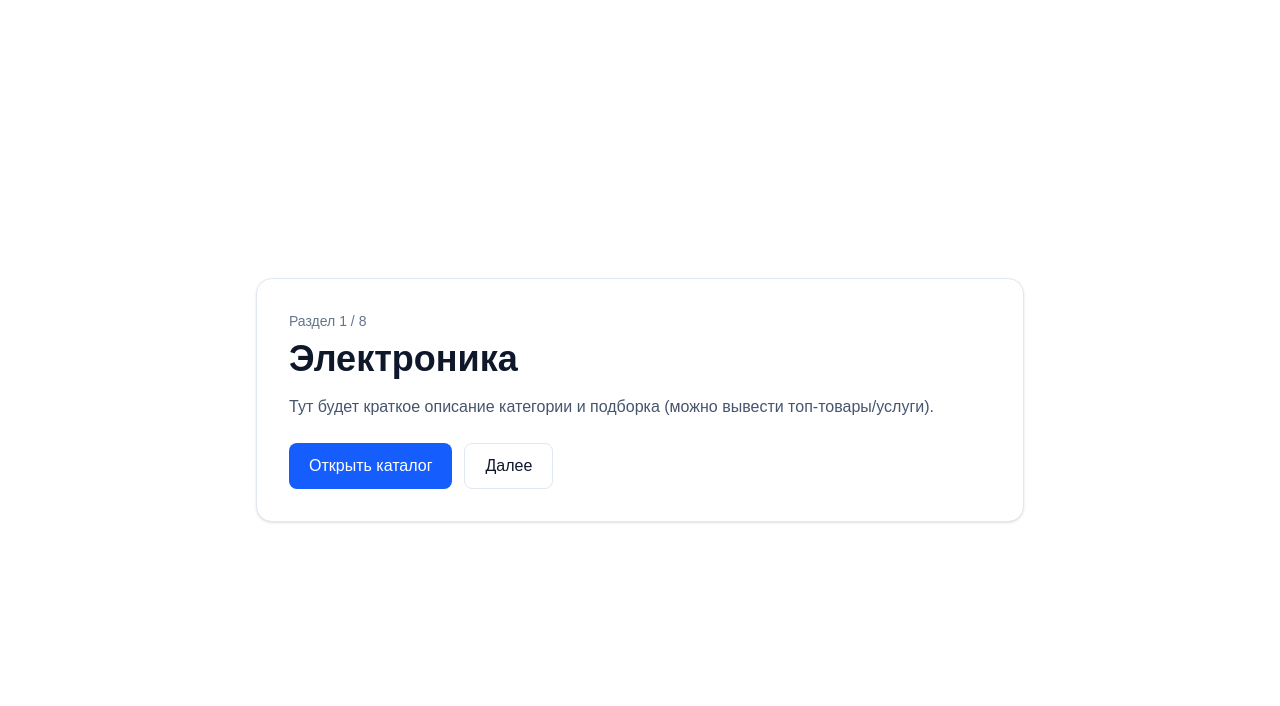
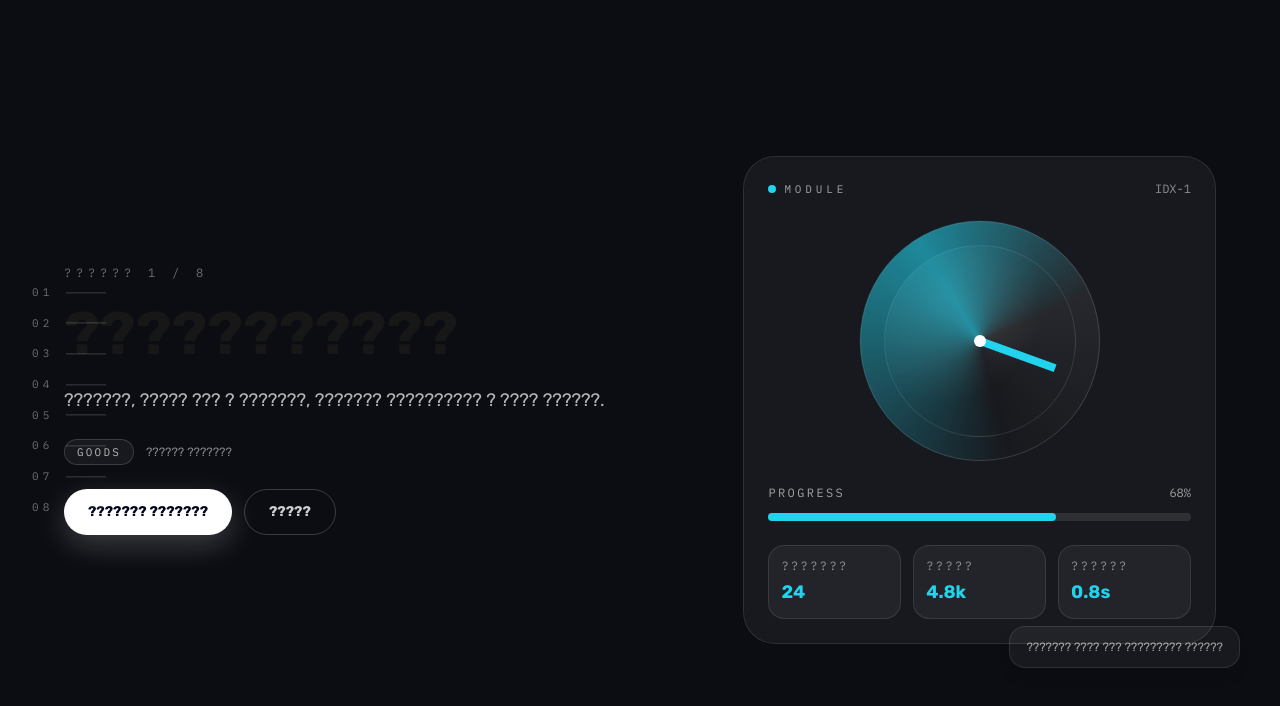
Before and after one commit to solomonczyk/Izborator, a Next.js app in the folder frontend/: page /en/sections in a window 1280 px wide. Shown: the top 706 px of the page. Built offline with nearby package versions, Linux system fonts and the light colour scheme.

Commit message:
feat: redesign sections prototype

```diff
--- a/frontend/app/[locale]/sections/page.tsx
+++ b/frontend/app/[locale]/sections/page.tsx
@@ -1,45 +1,296 @@
 import Link from "next/link"
+import { IBM_Plex_Mono, Rubik } from "next/font/google"
+
+const rubik = Rubik({
+  subsets: ["latin", "cyrillic"],
+  weight: ["400", "500", "700"],
+  display: "swap",
+})
+
+const plexMono = IBM_Plex_Mono({
+  subsets: ["latin"],
+  weight: ["400", "600"],
+  display: "swap",
+})
 
 const sections = [
-  { id: "electronics", title: "Электроника", href: "/catalog?type=good&category=electronics" },
-  { id: "food", title: "Еда и напитки", href: "/catalog?type=good&category=food" },
-  { id: "fashion", title: "Мода и обувь", href: "/catalog?type=good&category=fashion" },
-  { id: "home", title: "Дом и сад", href: "/catalog?type=good&category=home" },
-  { id: "sport", title: "Спорт и отдых", href: "/catalog?type=good&category=sport" },
-  { id: "auto", title: "Авто-мото", href: "/catalog?type=good&category=auto" },
-  { id: "services", title: "Услуги", href: "/catalog?type=service" },
-  { id: "finance", title: "Финансовые услуги", href: "/catalog?type=service&category=finance" },
+  {
+    id: "electronics",
+    title: "???????????",
+    blurb: "???????, ????? ??? ? ???????, ??????? ?????????? ? ???? ??????.",
+    href: "/catalog?type=good&category=electronics",
+    mode: "GOODS",
+    accent: "#22d3ee",
+    accentSoft: "rgba(34, 211, 238, 0.35)",
+    progress: 68,
+    stats: [
+      { label: "???????", value: "24" },
+      { label: "?????", value: "4.8k" },
+      { label: "??????", value: "0.8s" },
+    ],
+  },
+  {
+    id: "food",
+    title: "??? ? ???????",
+    blurb: "??????????? ??? ???????: ?? ????????? ???????? ?? ??????? ?????.",
+    href: "/catalog?type=good&category=food",
+    mode: "GOODS",
+    accent: "#34d399",
+    accentSoft: "rgba(52, 211, 153, 0.35)",
+    progress: 54,
+    stats: [
+      { label: "????", value: "12" },
+      { label: "????", value: "2.1k" },
+      { label: "????", value: "0.6s" },
+    ],
+  },
+  {
+    id: "fashion",
+    title: "???? ? ?????",
+    blurb: "????????? ? ???????, ????????? ? ????? ??????? ??????.",
+    href: "/catalog?type=good&category=fashion",
+    mode: "GOODS",
+    accent: "#a78bfa",
+    accentSoft: "rgba(167, 139, 250, 0.35)",
+    progress: 72,
+    stats: [
+      { label: "???????", value: "18" },
+      { label: "???????", value: "64" },
+      { label: "?????", value: "3.2" },
+    ],
+  },
+  {
+    id: "home",
+    title: "??? ? ???",
+    blurb: "????????????, ??? ?????? ?????? ????????? ????? ???????? ????.",
+    href: "/catalog?type=good&category=home",
+    mode: "GOODS",
+    accent: "#f97316",
+    accentSoft: "rgba(249, 115, 22, 0.35)",
+    progress: 46,
+    stats: [
+      { label: "????????", value: "11" },
+      { label: "??????", value: "740" },
+      { label: "?????", value: "0.9" },
+    ],
+  },
+  {
+    id: "sport",
+    title: "????? ? ?????",
+    blurb: "???????? ????????: ??????????, ???????????, ??????????????.",
+    href: "/catalog?type=good&category=sport",
+    mode: "GOODS",
+    accent: "#38bdf8",
+    accentSoft: "rgba(56, 189, 248, 0.35)",
+    progress: 61,
+    stats: [
+      { label: "??????????", value: "15" },
+      { label: "?????", value: "118" },
+      { label: "????", value: "2.4" },
+    ],
+  },
+  {
+    id: "auto",
+    title: "????-????",
+    blurb: "????????, ??? ?????? ? ??????? ???????? ? ?????? ??????.",
+    href: "/catalog?type=good&category=auto",
+    mode: "GOODS",
+    accent: "#f43f5e",
+    accentSoft: "rgba(244, 63, 94, 0.35)",
+    progress: 57,
+    stats: [
+      { label: "????", value: "19" },
+      { label: "????????", value: "3.6" },
+      { label: "????", value: "0.7s" },
+    ],
+  },
+  {
+    id: "services",
+    title: "??????",
+    blurb: "?????? ???????? ???????: ?????, ???????, ???? ? ???????.",
+    href: "/catalog?type=service",
+    mode: "SERVICE",
+    accent: "#f59e0b",
+    accentSoft: "rgba(245, 158, 11, 0.35)",
+    progress: 80,
+    stats: [
+      { label: "????????", value: "27" },
+      { label: "?????????", value: "5" },
+      { label: "????", value: "0.5s" },
+    ],
+  },
+  {
+    id: "finance",
+    title: "?????????? ??????",
+    blurb: "??????, ??????? ???????, ???????? ? ???????? ???????.",
+    href: "/catalog?type=service&category=finance",
+    mode: "SERVICE",
+    accent: "#14b8a6",
+    accentSoft: "rgba(20, 184, 166, 0.35)",
+    progress: 63,
+    stats: [
+      { label: "????????", value: "9" },
+      { label: "????", value: "0.3" },
+      { label: "?????", value: "1.1k" },
+    ],
+  },
 ]
 
 export default function SectionsPage() {
   return (
-    <main className="h-screen overflow-y-scroll snap-y snap-mandatory">
+    <main
+      className={`${rubik.className} relative h-screen overflow-y-scroll snap-y snap-mandatory bg-[#0b0d12] text-white`}
+    >
+      <style jsx global>{`
+        @keyframes rise {
+          from { opacity: 0; transform: translateY(16px); }
+          to { opacity: 1; transform: translateY(0); }
+        }
+        @keyframes drift {
+          from { transform: translateY(0); }
+          50% { transform: translateY(-12px); }
+          to { transform: translateY(0); }
+        }
+        @keyframes spinSlow {
+          from { transform: rotate(0deg); }
+          to { transform: rotate(360deg); }
+        }
+      `}</style>
+
+      <div className="pointer-events-none fixed inset-0 -z-10">
+        <div className="absolute inset-0 bg-[radial-gradient(circle_at_20%_20%,rgba(148,163,184,0.15),transparent_40%),radial-gradient(circle_at_80%_10%,rgba(56,189,248,0.12),transparent_35%),radial-gradient(circle_at_50%_80%,rgba(15,23,42,0.9),transparent_55%)]" />
+        <div className="absolute inset-0 opacity-40 mix-blend-soft-light [background-image:linear-gradient(rgba(255,255,255,0.04)_1px,transparent_1px),linear-gradient(90deg,rgba(255,255,255,0.04)_1px,transparent_1px)] [background-size:64px_64px]" />
+      </div>
+
+      <nav className="hidden lg:flex fixed left-8 top-1/2 -translate-y-1/2 flex-col gap-4 z-20">
+        {sections.map((s, idx) => (
+          <a
+            key={s.id}
+            href={`#${s.id}`}
+            className="group flex items-center gap-3 text-xs uppercase tracking-[0.35em] text-white/40 hover:text-white"
+          >
+            <span className={`${plexMono.className} text-[11px]`}>{`0${idx + 1}`}</span>
+            <span className="h-px w-10 bg-white/20 group-hover:bg-white" />
+          </a>
+        ))}
+      </nav>
+
       {sections.map((s, idx) => (
         <section
           key={s.id}
           id={s.id}
-          className="h-screen snap-start flex items-center justify-center px-6"
+          style={{
+            ["--accent" as string]: s.accent,
+            ["--accent-soft" as string]: s.accentSoft,
+          }}
+          className="relative h-screen snap-start flex items-center justify-center px-6"
         >
-          <div className="w-full max-w-3xl rounded-2xl border border-slate-200 bg-white p-8 shadow-sm">
-            <div className="text-sm text-slate-500 mb-2">Раздел {idx + 1} / {sections.length}</div>
-            <h1 className="text-4xl font-bold text-slate-900 mb-4">{s.title}</h1>
-            <p className="text-slate-600 mb-6">
-              Тут будет краткое описание категории и подборка (можно вывести топ-товары/услуги).
+          <div className="absolute inset-0 -z-10">
+            <div className="absolute -left-20 top-10 h-64 w-64 rounded-full blur-3xl" style={{ background: "var(--accent-soft)" }} />
+            <div className="absolute right-0 bottom-0 h-72 w-72 rounded-full blur-[120px]" style={{ background: "var(--accent)" }} />
+          </div>
+
+          <div className="grid w-full max-w-6xl gap-10 lg:grid-cols-[1.15fr_0.85fr] items-center">
+            <div className="space-y-6">
+              <div className={`${plexMono.className} text-xs uppercase tracking-[0.4em] text-white/40 motion-safe:animate-[rise_0.8s_ease-out]`}>
+                ?????? {idx + 1} / {sections.length}
+              </div>
+              <h1 className="text-4xl sm:text-6xl font-semibold leading-[0.95] motion-safe:animate-[rise_0.9s_ease-out]">
+                {s.title}
+              </h1>
+              <p className="text-white/70 text-lg leading-relaxed max-w-xl motion-safe:animate-[rise_1s_ease-out]">
+                {s.blurb}
               </p>
 
-            <div className="flex gap-3">
+              <div className="flex flex-wrap items-center gap-3">
+                <span
+                  className={`${plexMono.className} rounded-full border border-white/15 bg-white/5 px-3 py-1 text-[11px] uppercase tracking-[0.2em] text-white/70`}
+                >
+                  {s.mode}
+                </span>
+                <span className="text-xs text-white/50">?????? ???????</span>
+              </div>
+
+              <div className="flex flex-wrap gap-3">
                 <Link
                   href={s.href}
-                className="inline-flex items-center justify-center rounded-lg bg-blue-600 px-5 py-2.5 text-white font-medium hover:bg-blue-700"
+                  className="inline-flex items-center justify-center rounded-full bg-white text-slate-950 px-6 py-3 text-sm font-semibold shadow-[0_10px_30px_rgba(255,255,255,0.2)] hover:shadow-[0_12px_38px_rgba(255,255,255,0.25)]"
                 >
-                Открыть каталог
+                  ??????? ???????
                 </Link>
                 <a
                   href={idx < sections.length - 1 ? `#${sections[idx + 1].id}` : `#${sections[0].id}`}
-                className="inline-flex items-center justify-center rounded-lg border border-slate-200 px-5 py-2.5 text-slate-900 font-medium hover:bg-slate-50"
+                  className="inline-flex items-center justify-center rounded-full border border-white/20 px-6 py-3 text-sm font-semibold text-white/80 hover:text-white"
                 >
-                Далее
+                  ?????
                 </a>
+              </div>
+            </div>
+
+            <div className="relative">
+              <div className="rounded-[32px] border border-white/10 bg-white/5 p-6 backdrop-blur">
+                <div className="flex items-center justify-between">
+                  <div className="flex items-center gap-2">
+                    <span className="h-2 w-2 rounded-full" style={{ background: "var(--accent)" }} />
+                    <span className={`${plexMono.className} text-[11px] uppercase tracking-[0.35em] text-white/60`}>
+                      Module
+                    </span>
+                  </div>
+                  <span className={`${plexMono.className} text-xs text-white/50`}>{`IDX-${idx + 1}`}</span>
+                </div>
+
+                <div className="mt-6 flex flex-col items-center gap-6">
+                  <div className="relative w-full max-w-[240px]">
+                    <div className="aspect-square rounded-full border border-white/15 p-6">
+                      <div
+                        className="absolute inset-6 rounded-full border border-white/10"
+                        style={{ background: "radial-gradient(circle at 30% 30%, rgba(255,255,255,0.12), transparent 55%)" }}
+                      />
+                      <div
+                        className="absolute inset-0 rounded-full motion-safe:animate-[spinSlow_16s_linear_infinite]"
+                        style={{
+                          background: `conic-gradient(from 210deg, var(--accent), rgba(255,255,255,0.1), transparent 55%, var(--accent))`,
+                          opacity: 0.6,
+                        }}
+                      />
+                      <div className="absolute left-1/2 top-1/2 h-2 w-20 -translate-y-1/2 origin-left rotate-[20deg]" style={{ background: "var(--accent)" }} />
+                      <div className="absolute left-1/2 top-1/2 h-3 w-3 -translate-x-1/2 -translate-y-1/2 rounded-full bg-white" />
+                    </div>
+                  </div>
+
+                  <div className="w-full space-y-3">
+                    <div className="flex items-center justify-between text-xs text-white/60">
+                      <span className={`${plexMono.className} uppercase tracking-[0.2em]`}>Progress</span>
+                      <span className={`${plexMono.className}`}>{s.progress}%</span>
+                    </div>
+                    <div className="h-2 w-full rounded-full bg-white/10">
+                      <div
+                        className="h-full rounded-full"
+                        style={{ width: `${s.progress}%`, background: "var(--accent)" }}
+                      />
+                    </div>
+                  </div>
+
+                  <div className="grid w-full grid-cols-3 gap-3">
+                    {s.stats.map((stat) => (
+                      <div key={stat.label} className="rounded-2xl border border-white/10 bg-white/5 p-3">
+                        <div className={`${plexMono.className} text-xs text-white/50 uppercase tracking-[0.2em]`}>
+                          {stat.label}
+                        </div>
+                        <div className="text-lg font-semibold mt-1" style={{ color: "var(--accent)" }}>
+                          {stat.value}
+                        </div>
+                      </div>
+                    ))}
+                  </div>
+                </div>
+              </div>
+
+              <div className="absolute -right-6 -bottom-6 hidden lg:block">
+                <div className="rounded-2xl border border-white/10 bg-white/5 px-4 py-3 text-xs text-white/60 shadow-lg motion-safe:animate-[drift_5s_ease-in-out_infinite]">
+                  ??????? ???? ??? ????????? ??????
+                </div>
+              </div>
             </div>
           </div>
         </section>
```
Also changed, not shown: 1 other file (tests, documents, lock files or other folders). Lines whose indentation alone changed are shown as unchanged.
